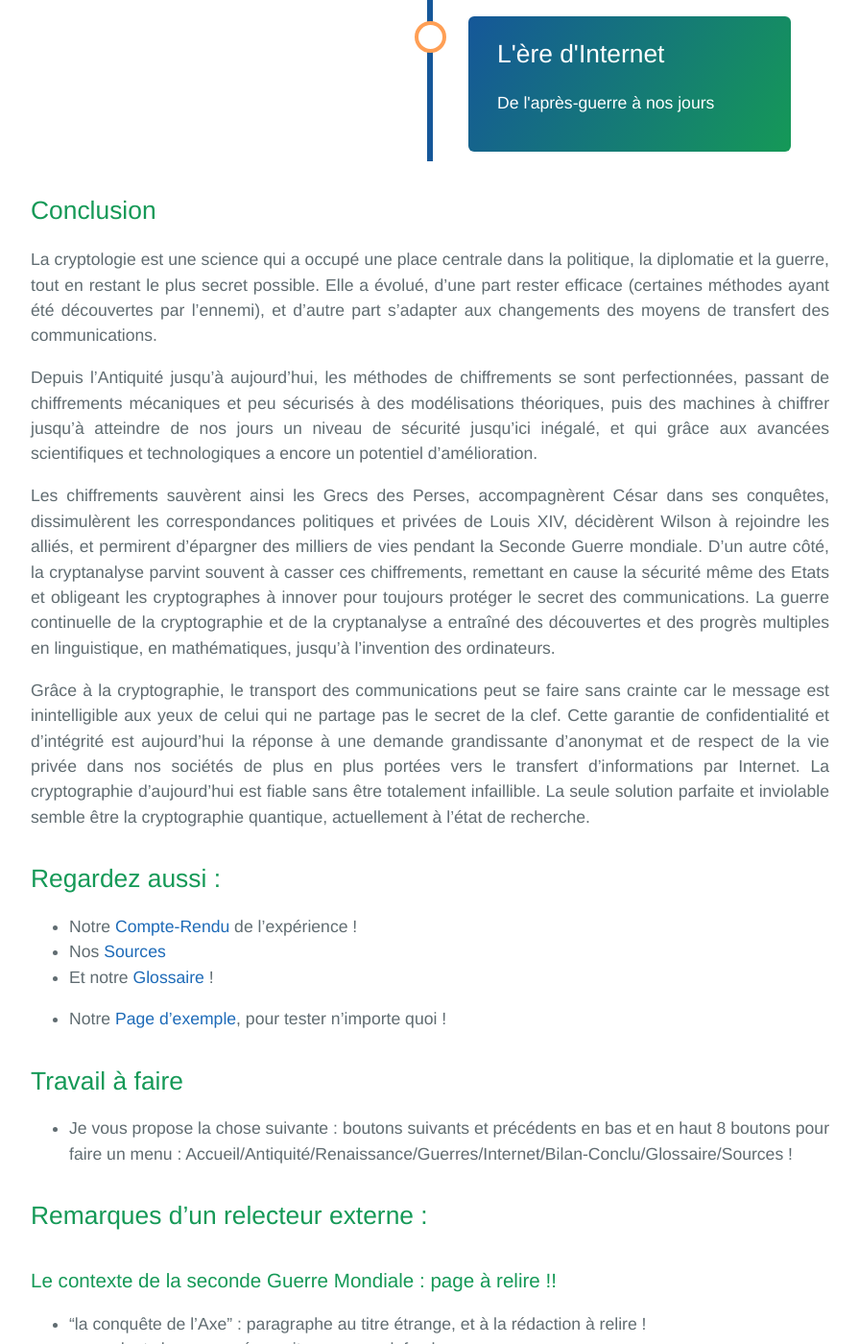
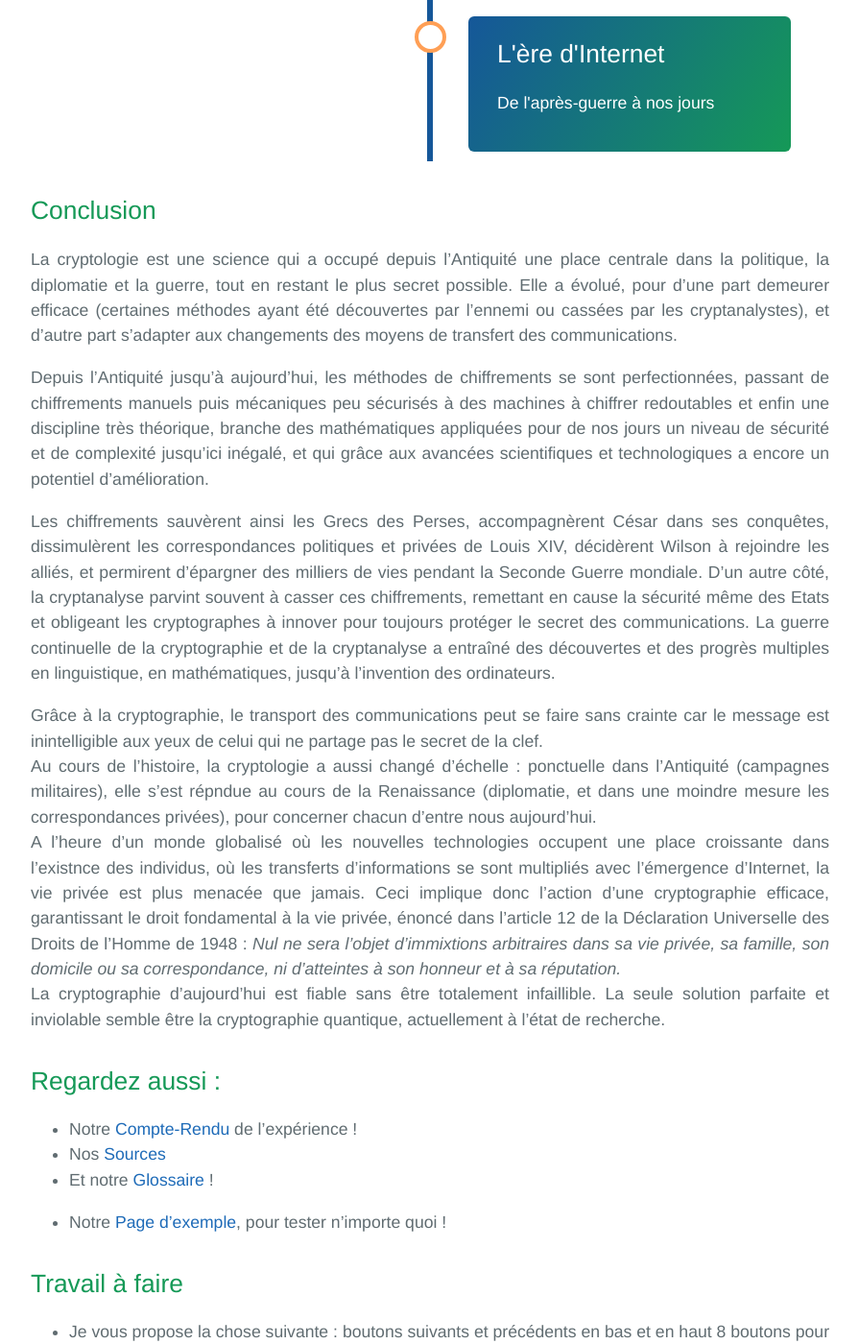
Before and after one commit to SamuelGallay/CryptoTPE, a Jekyll site: the page built from index.md, in a window 1280 px wide and 1400 px high, scrolled down 1779 px. Shown: the whole window at 96% size, without its empty margins (192-1087 px from the left). Built offline with Jekyll 4.4.1, drawn with Linux system fonts in a browser that asks for light colours; our own code applies the rules of GitHub Pages for plain Markdown files.

Commit message:
Update index.md

```diff
--- a/index.md
+++ b/index.md
@@ -67,13 +67,16 @@ La cryptographie permet donc de transmettre un message chiffré sans nécessaire
 
 ## Conclusion
 
-La cryptologie est une science qui a occupé une place centrale dans la politique, la diplomatie et la guerre, tout en restant le plus secret possible. Elle a évolué, d’une part rester efficace (certaines méthodes ayant été découvertes par l’ennemi), et d’autre part s’adapter aux changements des moyens de transfert des communications.
+La cryptologie est une science qui a occupé depuis l'Antiquité une place centrale dans la politique, la diplomatie et la guerre, tout en restant le plus secret possible. Elle a évolué, pour d’une part demeurer efficace (certaines méthodes ayant été découvertes par l’ennemi ou cassées par les cryptanalystes), et d’autre part s’adapter aux changements des moyens de transfert des communications.
 
-Depuis l'Antiquité jusqu'à aujourd'hui, les méthodes de chiffrements se sont perfectionnées, passant de chiffrements mécaniques et peu sécurisés à des modélisations théoriques, puis des machines à chiffrer jusqu'à atteindre de nos jours un niveau de sécurité jusqu'ici inégalé, et qui grâce aux avancées scientifiques et technologiques a encore un potentiel d'amélioration.
+Depuis l'Antiquité jusqu'à aujourd'hui, les méthodes de chiffrements se sont perfectionnées, passant de chiffrements manuels puis mécaniques peu sécurisés à des machines à chiffrer redoutables et enfin une discipline très théorique, branche des mathématiques appliquées pour de nos jours un niveau de sécurité et de complexité jusqu'ici inégalé, et qui grâce aux avancées scientifiques et technologiques a encore un potentiel d'amélioration.
 
 Les chiffrements sauvèrent ainsi les Grecs des Perses, accompagnèrent César dans ses conquêtes, dissimulèrent les correspondances politiques et privées de Louis XIV, décidèrent Wilson à rejoindre les alliés, et permirent d'épargner des milliers de vies pendant la Seconde Guerre mondiale. D'un autre côté, la cryptanalyse parvint souvent à casser ces chiffrements, remettant en cause la sécurité même des Etats et obligeant les cryptographes à innover pour toujours protéger le secret des communications. La guerre continuelle de la cryptographie et de la cryptanalyse a entraîné des découvertes et des progrès multiples en linguistique, en mathématiques, jusqu'à l'invention des ordinateurs.
 
-Grâce à la cryptographie, le transport des communications peut se faire sans crainte car le message est inintelligible aux yeux de celui qui ne partage pas le secret de la clef. Cette garantie de confidentialité et d'intégrité est aujourd'hui la réponse à une demande grandissante d'anonymat et de respect de la vie privée dans nos sociétés de plus en plus portées vers le transfert d'informations par Internet. La cryptographie d'aujourd'hui est fiable sans être totalement infaillible. La seule solution parfaite et inviolable semble être la cryptographie quantique, actuellement à l'état de recherche.
+Grâce à la cryptographie, le transport des communications peut se faire sans crainte car le message est inintelligible aux yeux de celui qui ne partage pas le secret de la clef. \\
+Au cours de l'histoire, la cryptologie a aussi changé d'échelle : ponctuelle dans l'Antiquité (campagnes militaires), elle s'est répndue au cours de la Renaissance (diplomatie, et dans une moindre mesure les correspondances privées), pour concerner chacun d'entre nous aujourd'hui. \\
+A l'heure d'un monde globalisé où les nouvelles technologies occupent une place croissante dans l'existnce des individus, où les transferts d'informations se sont multipliés avec l'émergence d'Internet, la vie privée est plus menacée que jamais. Ceci implique donc l'action d'une cryptographie efficace, garantissant le droit fondamental à la vie privée, énoncé dans l'article 12 de la Déclaration Universelle des Droits de l'Homme de 1948 : *Nul ne sera l'objet d'immixtions arbitraires dans sa vie privée, sa famille, son domicile ou sa correspondance, ni d'atteintes à son honneur et à sa réputation.* \\
+La cryptographie d'aujourd'hui est fiable sans être totalement infaillible. La seule solution parfaite et inviolable semble être la cryptographie quantique, actuellement à l'état de recherche.
 
 ## Regardez aussi :
 * Notre [Compte-Rendu](experience) de l'expérience !
```
